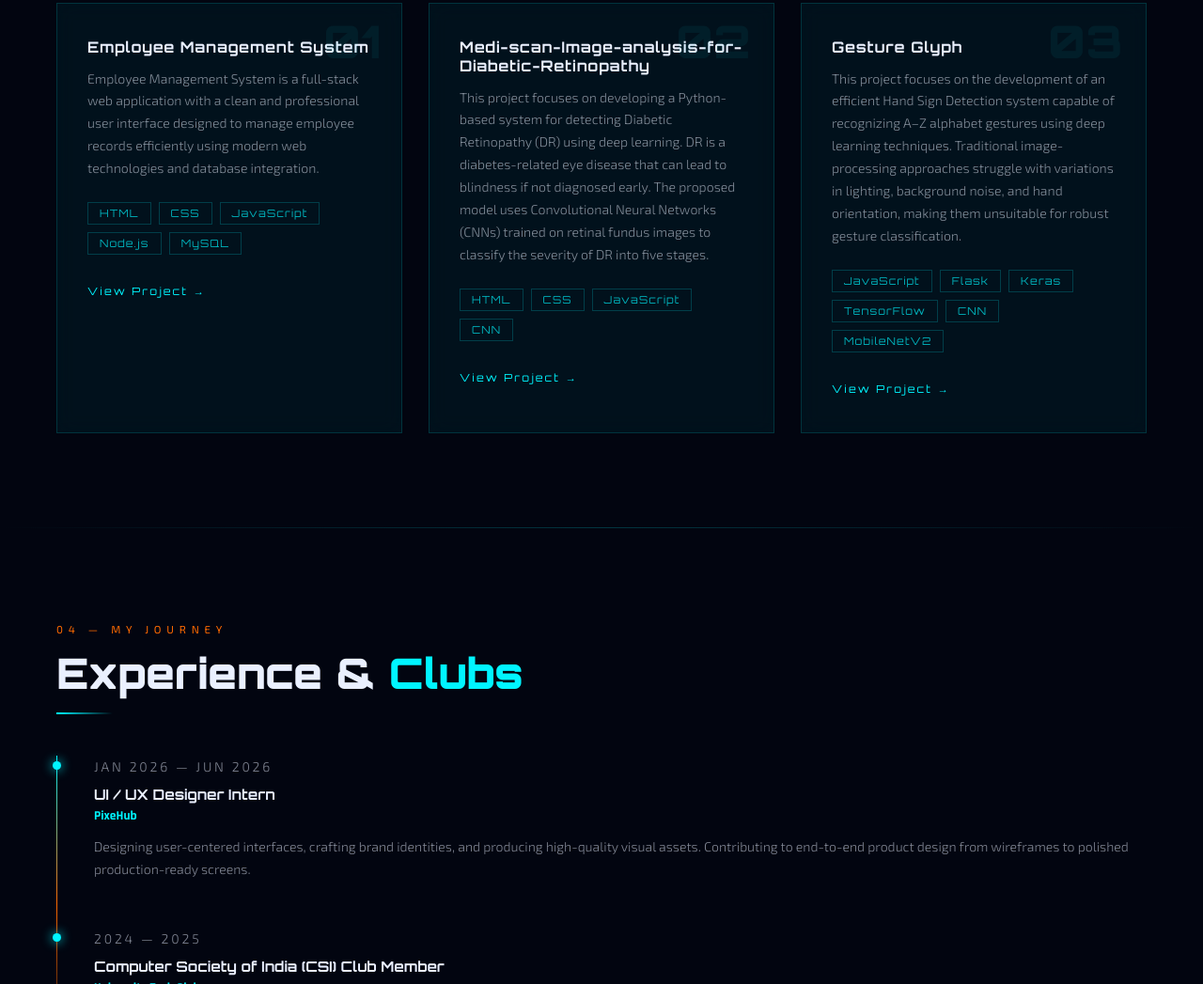
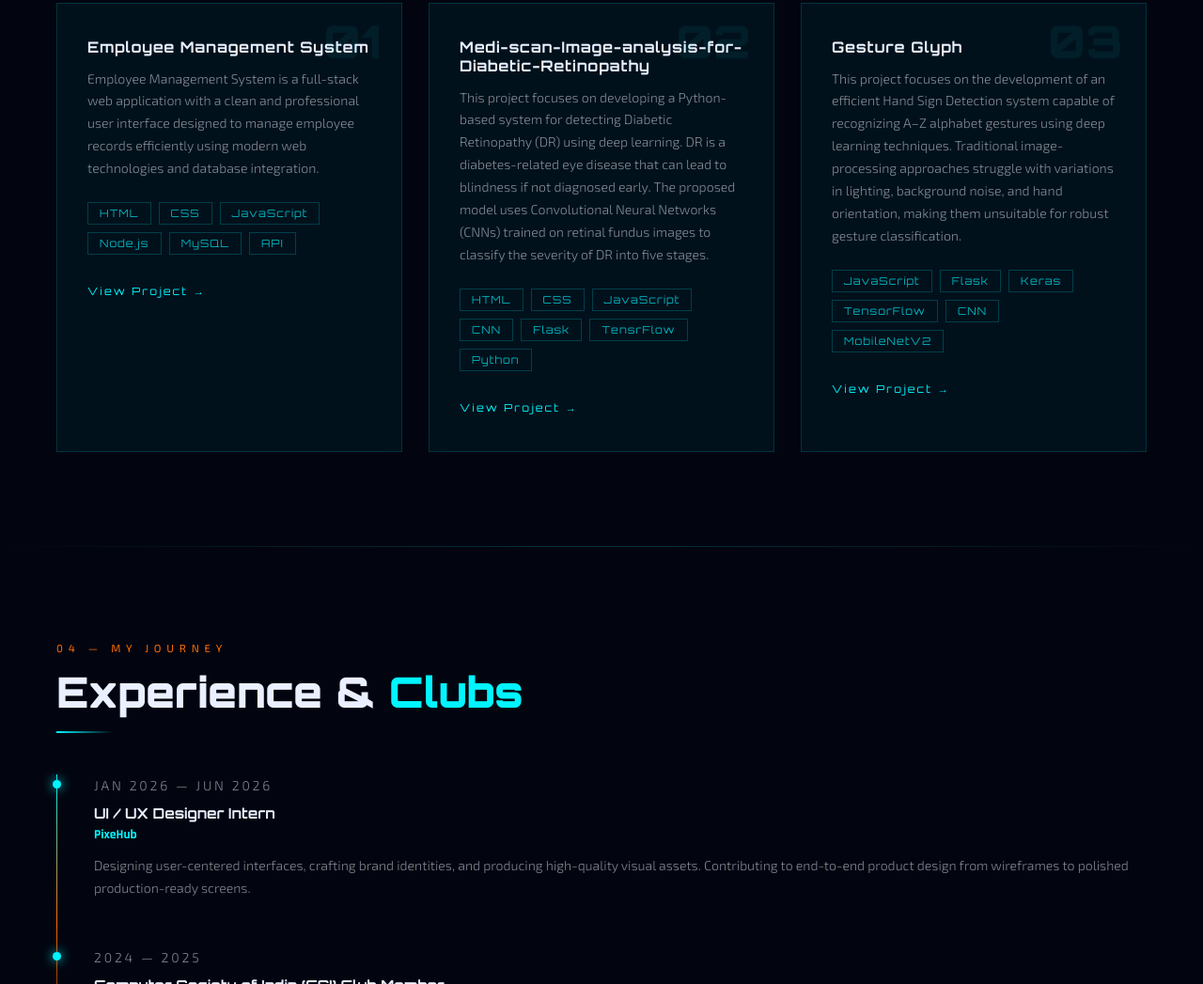
Before and after one commit to Kushwanthbyragoni/My-Portfolio, a plain HTML site: page index.html in a window 1280 px wide. Shown: the part 2311-3358 px from the top of the page at 94% size. Drawn offline with Linux system fonts and the light colour scheme.

Commit message:
Update resume link and project references in HTML

```diff
--- a/index.html
+++ b/index.html
@@ -40,7 +40,7 @@
       <li><a href="#skills">Skills</a></li>
       <li><a href="#projects">Projects</a></li>
       <li><a href="#experience">Experience</a></li>
-      <li><a href="https://drive.google.com/file/d/19c1NLrMWEyPrwxzFdeb8BnxpsBSZHlfi/view?usp=sharing" target="_blank" >Resume</a></li>
+      <li><a href="https://drive.google.com/file/d/1aSvtNj5QZOQM9ohRiMlZ2XxVmCdPb3gE/view?usp=sharing" target="_blank" >Resume</a></li>
       <li><a href="#auto">Passion</a></li>
       <li><a href="#contact">Contact</a></li>
     </ul>
@@ -217,6 +217,7 @@
             <span class="tech-tag">JavaScript</span>
             <span class="tech-tag">Node.js</span>
             <span class="tech-tag">MySQL</span>
+            <span class="tech-tag">API</span>
           </div>
           <a href="https://github.com/Kushwanthbyragoni/Employee-Management-System" class="project-link" target="_blank">View Project →</a>
         </div>
@@ -232,8 +233,11 @@
             <span class="tech-tag">CSS</span>
             <span class="tech-tag">JavaScript</span>
             <span class="tech-tag">CNN</span>
+            <span class="tech-tag">Flask</span>
+            <span class="tech-tag">TensrFlow</span>
+            <span class="tech-tag">Python</span>
           </div>
-          <a href="https://github.com/Kushwanthbyragoni/Medi-scan-Image-analysis-for-Diabetic-Retinopathy" class="project-link" target="_blank">View Project →</a>
+          <a href="https://github.com/Kushwanthbyragoni/MediScan" class="project-link" target="_blank">View Project →</a>
         </div>
         <div class="project-card reveal">
           <div class="project-num">03</div>
```
